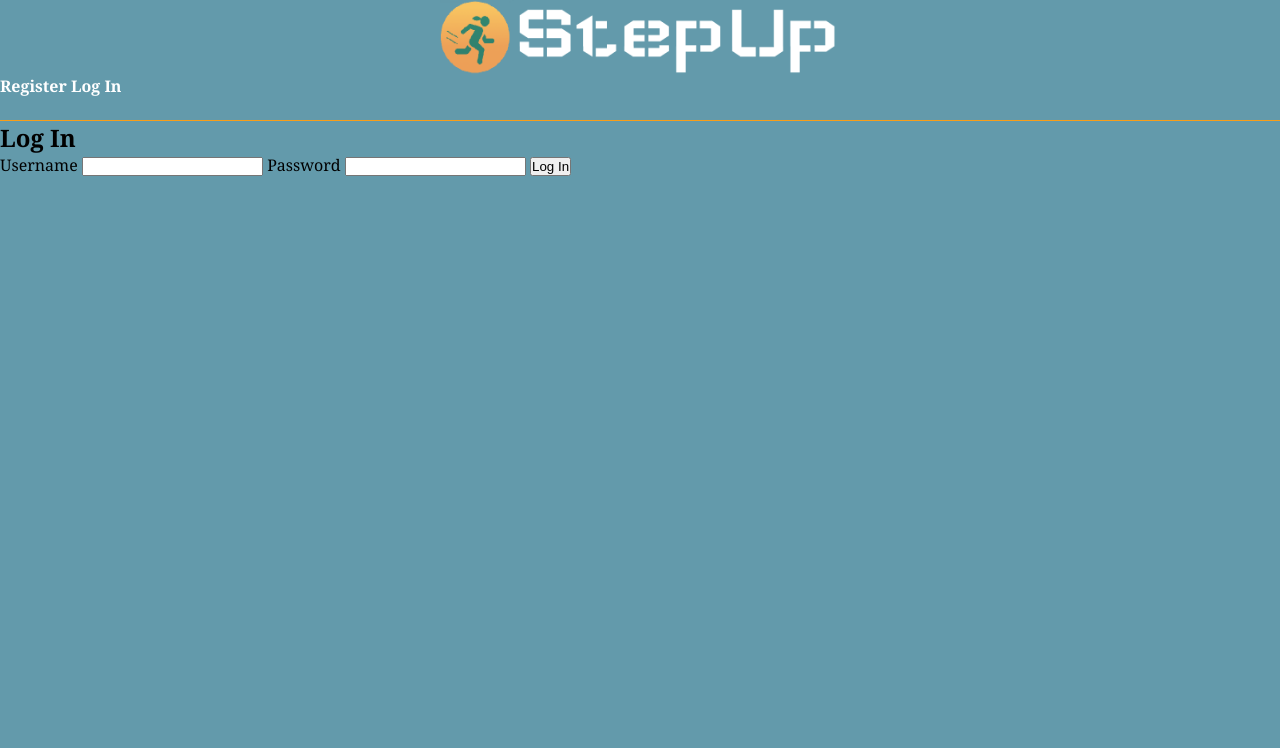
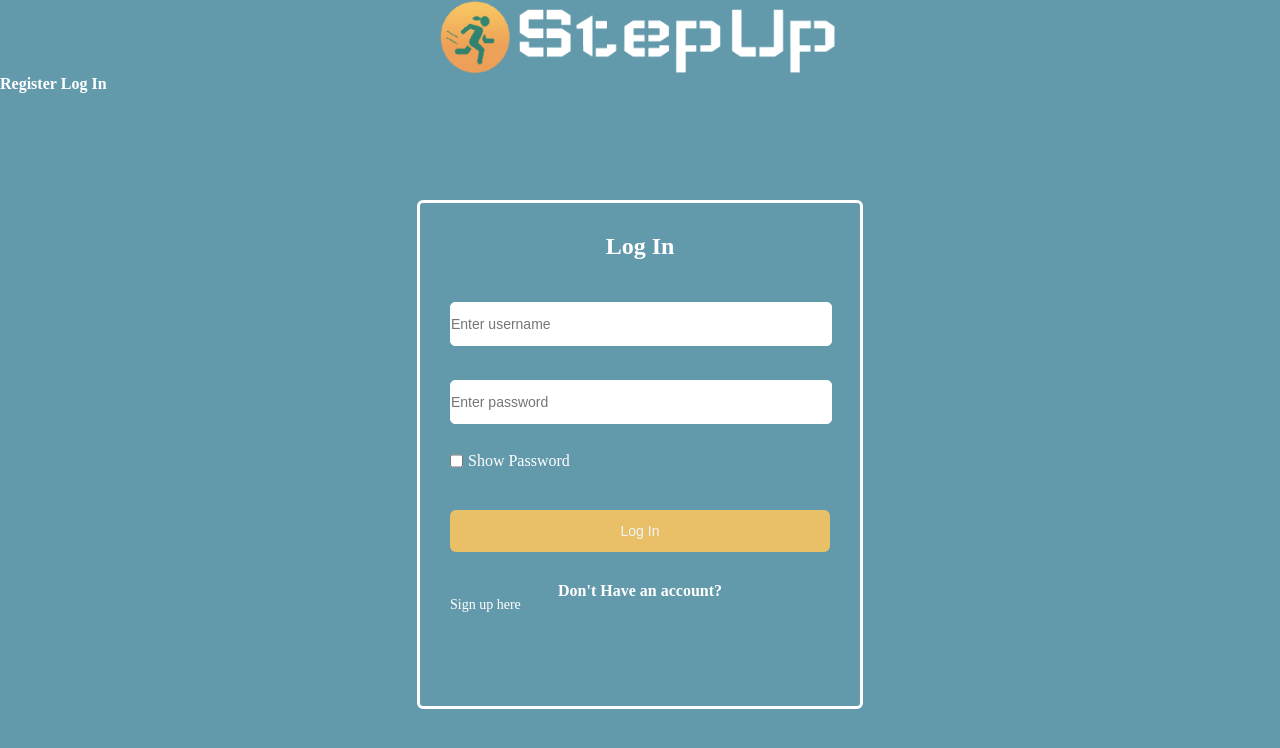
Before and after one commit to Dinkamossy/StepUp, a Flask app: page /login in a window 1280 px wide. Shown: the top 748 px of the page. Run offline with Flask 2, Linux system fonts and the light colour scheme.

Commit message:
Update to Login appearance Format changes in style.css Fixed base to match the style changes

```diff
--- a/step_up/static/style.css
+++ b/step_up/static/style.css
@@ -1,11 +1,29 @@
-body {
-    margin: 0;
-    padding: 0;
-    background: #639AAB;
-    background-position: center;
-    font-family: Cambria, Cochin, Georgia, Times, 'Times New Roman', serif;
+body{
+  background-color: #639AAB;
+  height: 500px;
+  background-position: center center;
+  position: relative;
 }
-.navbar{
-    height:110px; width:100%; border-bottom: 1px solid #F89E19;
-    background: #639AAB;
+
+.h1-h3{
+  background-color: #CFCFCF;
+  color: #639AAB;
 }
+.Welcome-text {
+font-family: Cambria, Cochin, Georgia, Times, 'Times New Roman', serif;
+font-size:20px;
+  background-color: #639AAB;
+  color: black;
+text-align:center;
+}
+.Welcome-text p {
+background-color: #639AAB;
+}
+.table-header{
+  color: #639AAB;
+
+}
+.table{
+  background-color: white;
+
+}
--- a/step_up/templates/auth/login.html
+++ b/step_up/templates/auth/login.html
@@ -1,15 +1,105 @@
 {% extends 'base.html' %}
 
-{% block header %}
+{% block content %}
+<style>
+  .loginbox{
+   position: relative;
+    max-width: 380px;
+    width: 80%;
+    border-radius: 6px;
+    padding: 30px;
+    margin-top: 10vh;
+    margin-left: auto;
+    margin-right: auto;
+    background-color: #639AAB;
+    border: 3px solid white;
+  }
+  .loginbox form{
+    position: relative;
+    margin-top:16px;
+    min-height: 400px;
+    background: #639AAB;
+}
+  .loginbox h1{
+    padding:0; text-align:center; color: white;
+  }
+  form label{
+    font-size: 14px;
+    font-weight: bold;
+    color: #639AAB;
+  }
+  form input{
+    width: 100%;
+    outline: none;
+    color: #333;
+    font-size: 14px;
+    border: 1px solid white;
+    border-radius: 5px;
+    color: black;
+    height: 42px;
+    margin: 8px 0;
+  }
+  form .submit{
+        background-color: #F8C461;
+        color: white;
+        padding: 10px 20px;
+        margin-top: 20px;
+        margin-bottom: 30px;
+        border: none;
+        border-radius: 6px;
+        cursor: pointer;
+        width: 100%;
+        opacity: 0.9;
+        font-size: 14px;
+  }
+  form a{
+    text-decoration: none;
+    font-size: 14px;
+    line-height: 10px;
+    color: white;
+    display: block;
+  }
+  form .checkbox{
+    width:auto;
+    float:left;
+
+  }
+  form .show{
+      margin-left: 2em;
+      color: white;
+      padding-left: -50px;
+      margin-bottom: 20px;
+
+  }
+
+</style>
+<div class = loginbox>
   <h1>{% block title %}Log In{% endblock %}</h1>
-{% endblock %}
-
-{% block content %}
   <form method="post">
     <label for="username">Username</label>
-    <input name="username" id="username" required>
-    <label for="password">Password</label>
-    <input type="password" name="password" id="password" required>
-    <input type="submit" value="Log In">
+        <input name="username" id="username" placeholder="Enter username" required>
+    <label for="password" >Password</label>
+        <input type="password" name="password" placeholder="Enter password" id="password" required >
+    <input class = "checkbox"  type="checkbox" onclick="myFunction()"><div class = "show"></div>
+    <div style="overflow: hidden; padding: 0px 0px 0px 5px; color: white">
+             Show Password
+    </div>
+    <input class = "submit" type="submit" value="Log In">
+    <div>
+        <p style="text-align: center; font-weight: bolder; color: white">Don't Have an account? </p>
+        <a href="{{ url_for('auth.register') }}" >Sign up here</a><br>
+    </div>
+      {# (for later) <a href="{{ url_for('auth.forgot_password') }}" >Forgot password?</a><br>#}
   </form>
+</div>
+<script>
+  function myFunction() {
+  var x = document.getElementById("password");
+  if (x.type === "password") {
+    x.type = "text";
+  } else {
+    x.type = "password";
+  }
+}
+</script>
 {% endblock %}
--- a/step_up/templates/base.html
+++ b/step_up/templates/base.html
@@ -77,7 +77,7 @@ a:link {
     }
 }
 </style>
-    <div id="navbar" style="height:15vh; width:100%; border-bottom: 1px solid #F89E19; background-color: #639AAB; position: static " >
+    <div id="navbar" style="height:15vh; width:100%; background-color: #639AAB; position: static " >
         {%  if g.user %}
         <div style = "flex:50%">
                 <a href = {{ url_for('mainpage') }} > <img src="{{ url_for('static', filename='logo.png') }}" style = "width: 400px;height: 75px;"  alt="StepUp logo"></a>
@@ -104,8 +104,8 @@ a:link {
                <div style = "flex:50%">
                 <a href = {{ url_for('mainpage') }} > <img src="{{ url_for('static', filename='logo.png') }}" style = "width: 400px;height: 75px;"  alt="StepUp logo"></a>
                    {# <p class = "title" style ="text-align: center; color: white; font-size: 20px; margin-top: -40px"><b>Step Up</b></p><br>#}
-                   <a href ="{{ url_for('auth.register') }}" style="text-align: center; right:0; top:0; "><b>Register</b></a>
-                   <a href="{{ url_for('auth.login') }}" style="text-align: center; right:0; top:0;"><b>Log In</b></a>
+                   <a href ="{{ url_for('auth.register') }}" style="text-align: right; right:0; top:0; "><b>Register</b></a>
+                   <a href="{{ url_for('auth.login') }}" style="text-align: right; right:0; top:0;"><b>Log In</b></a>
                </div>
         {% endif %}
     </div>
```
Also changed, not shown: app.py (line endings or trailing spaces).
